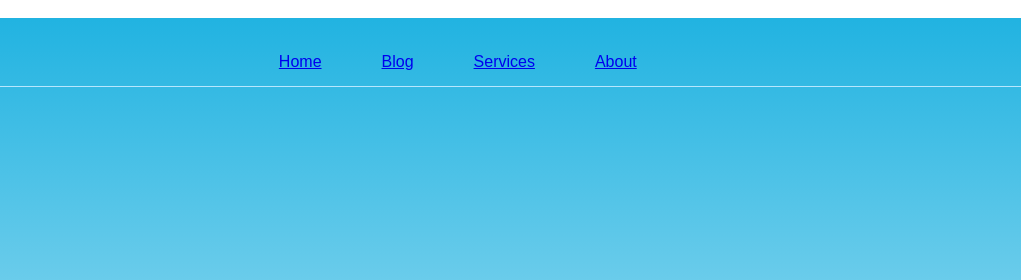
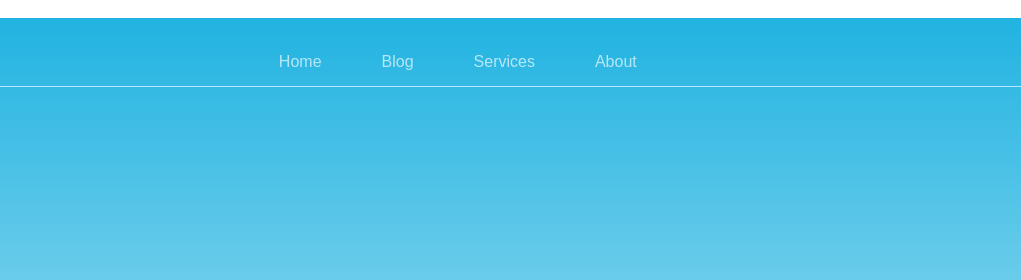
Before and after one commit to juhinagpure/Fully-animated-website, a plain HTML site: page index.html in a window 1280 px wide. Shown: the top 280 px of the page, 259-1280 px from the left. Drawn offline with Linux system fonts and the light colour scheme.

Commit message:
addeed css for anchor tag of nav bar

```diff
--- a/style.css
+++ b/style.css
@@ -32,14 +32,21 @@ nav {
 .logo img {
     width: 100px;
 }
-.nav-link{
+
+.nav-link {
     flex: 1;
     text-align: center;
 }
-.nav-link ul li{
-display:inline-block;
+
+.nav-link ul li {
+    display: inline-block;
     list-style: none;
     padding: 15px 5px;
     margin: 0 25px;
     position: relative;
 }
+
+.nav-link ul li a {
+    text-decoration: none;
+    color: #b7e7f6;
+}
```
Lines whose indentation alone changed are shown as unchanged.
